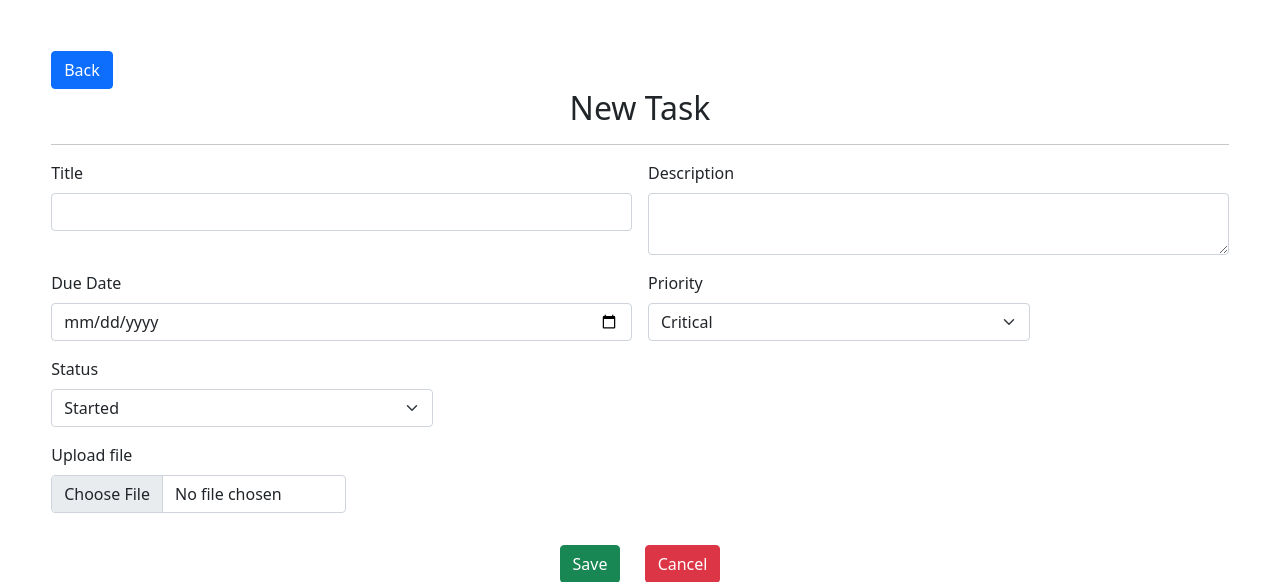
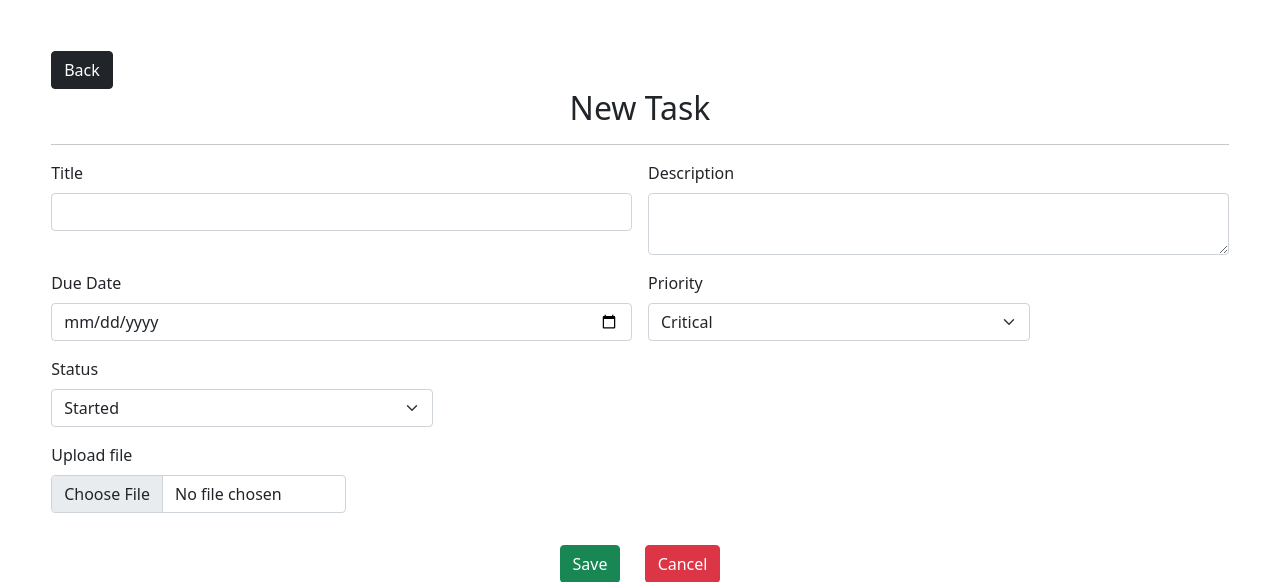
Before and after one commit to muhammedrahees360/Task-Managment-system, a PHP site: page /tms/newtaskview.php in a window 1280 px wide. Shown: the top 582 px of the page. Run offline with PHP 8.4, Linux system fonts and the light colour scheme; a user stored in the database is signed in; some libraries are stand-ins or nearby versions.

Commit message:
Update newtaskview.php

```diff
--- a/newtaskview.php
+++ b/newtaskview.php
@@ -14,7 +14,7 @@ session_start();
     <link href="https://cdn.jsdelivr.net/npm/bootstrap@5.0.2/dist/css/bootstrap.min.css" rel="stylesheet" integrity="sha384-EVSTQN3/azprG1Anm3QDgpJLIm9Nao0Yz1ztcQTwFspd3yD65VohhpuuCOmLASjC" crossorigin="anonymous">
 </head>
 <body style="padding:4vw">
-<a class="btn btn-primary" href="taskdisp.php?id=<?=$_SESSION['projectidadmin']?>">Back</a>
+<a class="btn btn-dark" href="taskdisp.php?id=<?=$_SESSION['projectidadmin']?>">Back</a>
     <h2><center>New Task</center></h2><hr>
 <form class="row g-3" method="POST" action="taskmodel.php" enctype="multipart/form-data">
   <div class="col-md-6">
```
